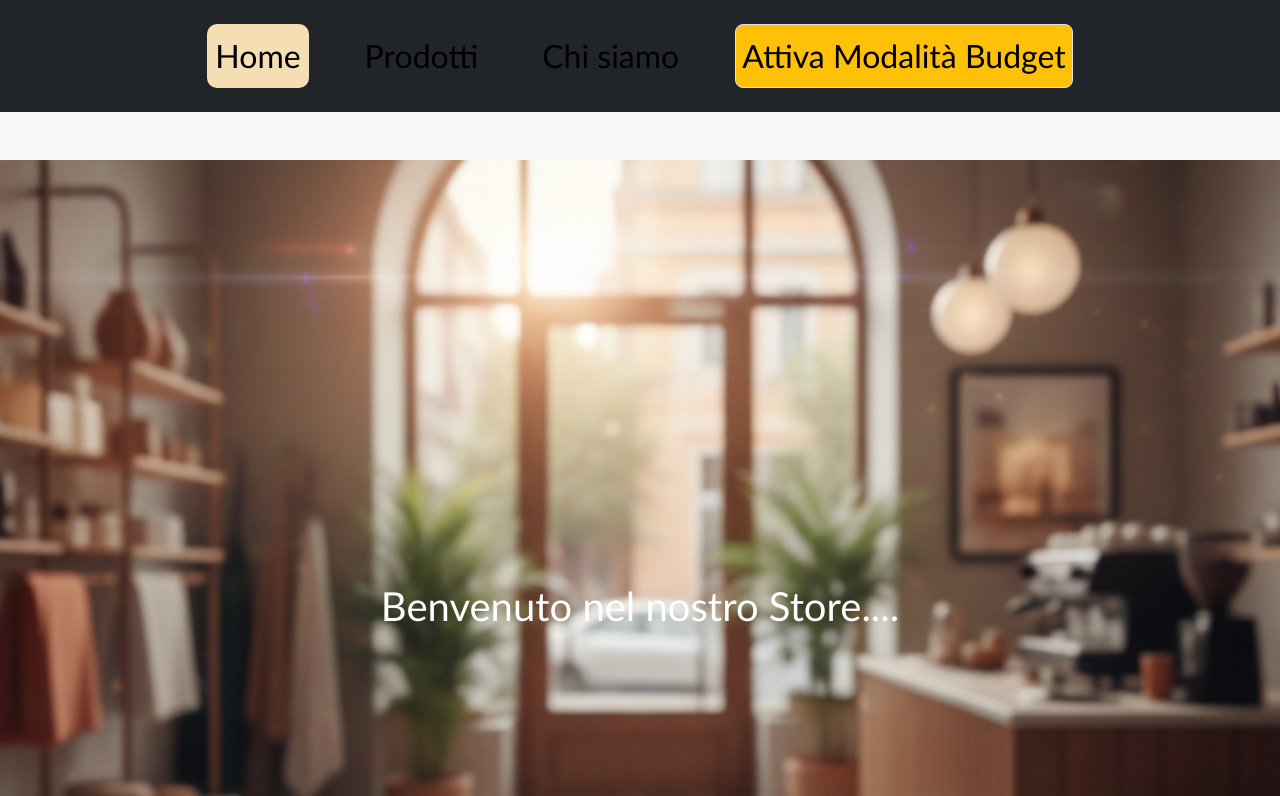
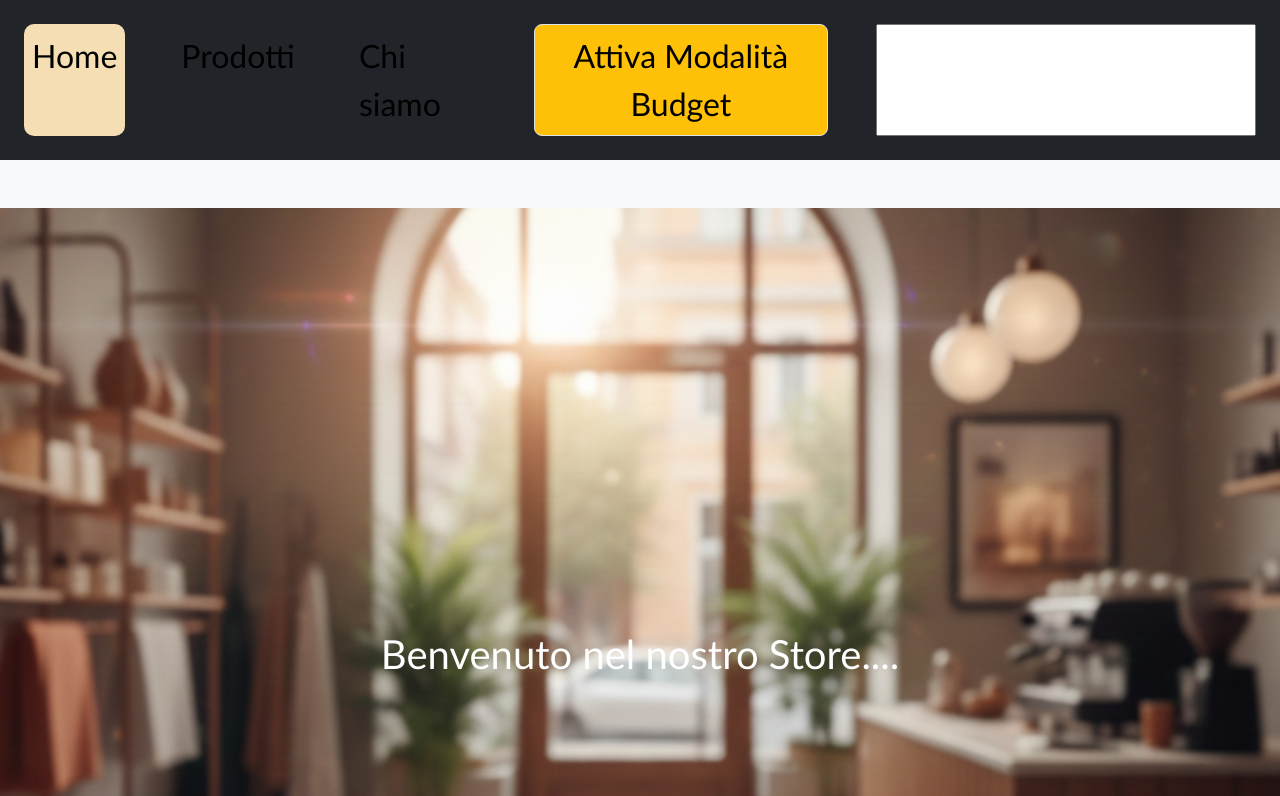
Before and after one commit to pierluigi-ruffolo/react-context-api, a React (Vite) app: page / in a window 1280 px wide. Shown: the top 796 px of the page. Built offline with nearby package versions, Linux system fonts and the light colour scheme.

Commit message:
feat: provo a implementare  input numerico per filtrare prodotti

```diff
--- a/src/components/Nav.jsx
+++ b/src/components/Nav.jsx
@@ -1,7 +1,14 @@
-import { useContext } from "react";
+import { useContext, useState } from "react";
 import { NavLink } from "react-router-dom";
 import { BudgetContext } from "../context/BudgetContext";
 export default function Nav() {
+  const { budgetMode, toggleBudgetMode, inputNum, SetInputNum } =
+    useContext(BudgetContext);
+
+  function onCLickInputNum(e) {
+    SetInputNum(e.target.value);
+  }
+
   const links = [
     {
       title: "Home",
@@ -16,7 +23,6 @@ export default function Nav() {
       path: "/ChiSiamo",
     },
   ];
-  const { budgetMode, toggleBudgetMode } = useContext(BudgetContext);
 
   return (
     <>
@@ -37,6 +43,8 @@ export default function Nav() {
           ? "Attiva Modalità Budget"
           : "Disattiva Modalità Budget"}
       </button>
+
+      <input type="number" id="number" onChange={onCLickInputNum} />
     </>
   );
 }
--- a/src/context/BudgetContext.jsx
+++ b/src/context/BudgetContext.jsx
@@ -4,6 +4,7 @@ const BudgetContext = createContext();
 
 function BudgetProvider({ children }) {
   const [budgetMode, setbudgetMode] = useState(true);
+  const [inputNum, SetInputNum] = useState(null);
 
   function toggleBudgetMode() {
     setbudgetMode(!budgetMode);
@@ -12,6 +13,8 @@ function BudgetProvider({ children }) {
   const value = {
     budgetMode,
     toggleBudgetMode,
+    SetInputNum,
+    inputNum,
   };
 
   return (
```
